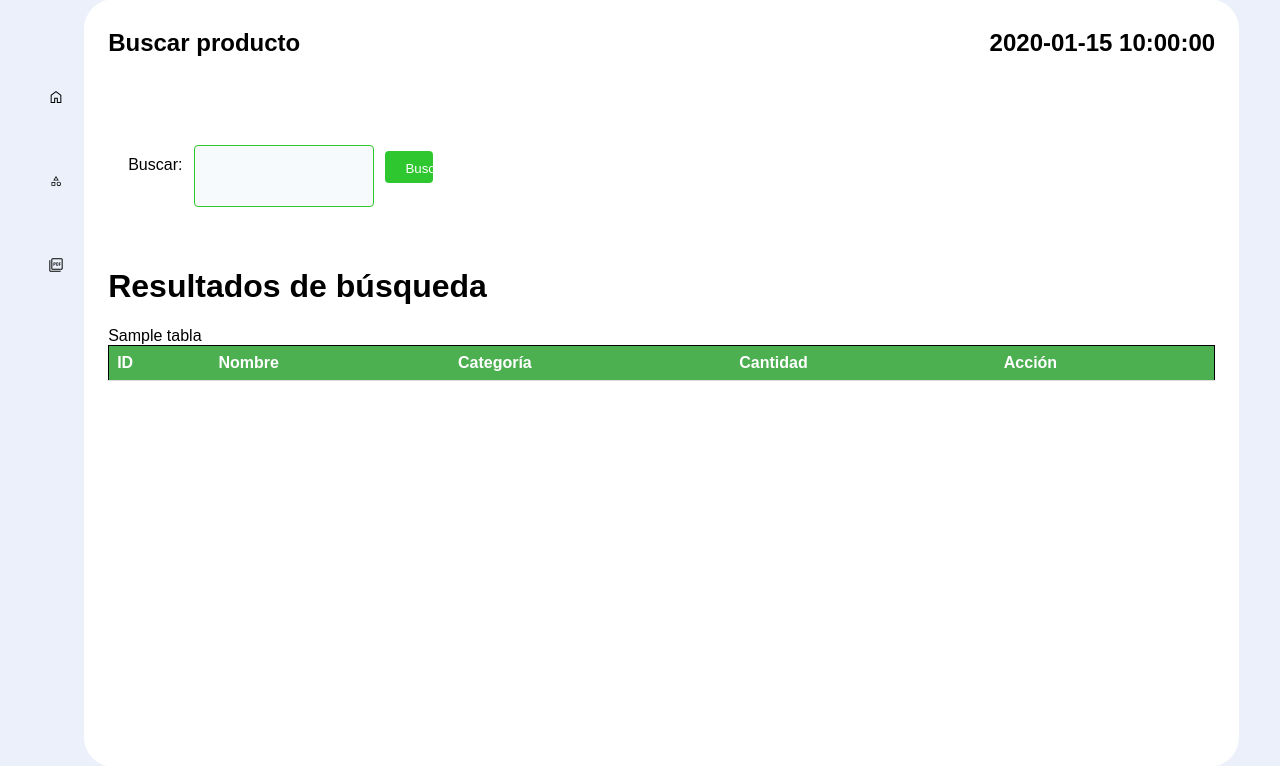
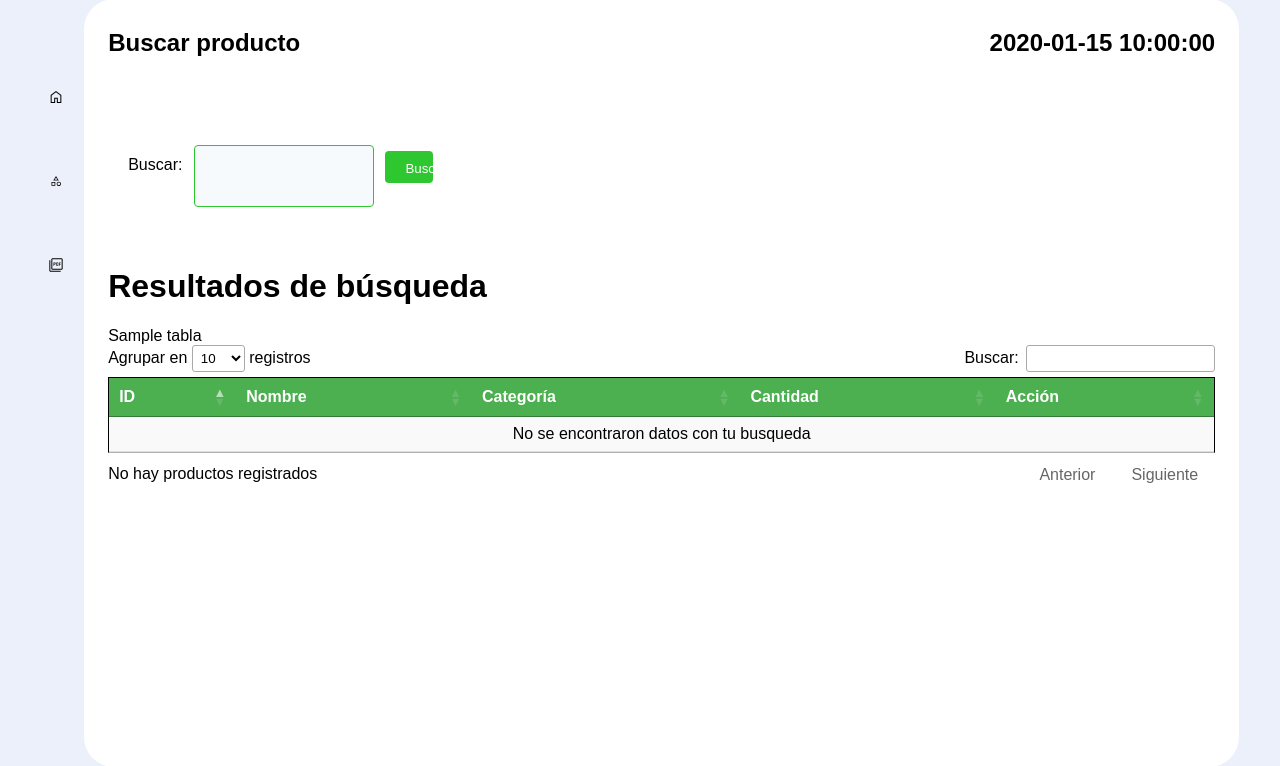
Before and after one commit to Israel-Mancha/FortiApp, a PHP site: template admin/View/search.php in a window 1280 px wide. Shown: the part 361-1127 px from the top of the page. Run offline with PHP 8.4, Linux system fonts and the light colour scheme; the template is opened without the code that fills it: most values are stand-ins (such as "Sample title", 1, 10 or a date in 2020); lists and menus that the app fills with data are empty; some libraries are stand-ins or nearby versions.

Commit message:
paginacion

```diff
--- a/admin/View/search.php
+++ b/admin/View/search.php
@@ -7,6 +7,12 @@
     <meta name="viewport" content="width=device-width, initial-scale=1.0">
     <link rel="stylesheet" href="../css/styles-form.css">
     <link rel="stylesheet" href="../css/styles.css">
+    <!--Datatable plugin CSS file -->
+    <link rel="stylesheet" href="https://cdn.datatables.net/1.10.22/css/jquery.dataTables.min.css" />
+    <!--jQuery library file -->
+    <script type="text/javascript" src="https://code.jquery.com/jquery-3.5.1.js"></script>
+    <!--Datatable plugin JS library file -->
+    <script type="text/javascript" src="https://cdn.datatables.net/1.10.22/js/jquery.dataTables.min.js"></script>
     <title>Productos</title>
     <style>
     table {
@@ -41,6 +47,23 @@
         window.location.href = 'search.php?id_mod=' + id_producto;
 
     }
+    $(document).ready(function () {
+        $('table.stripe').DataTable({
+            language: {
+                search: "Buscar: ",
+                infoEmpty: "No hay productos registrados",
+                info: "Mostrando registros del _START_ al _END_ de un total de _TOTAL_",
+                lengthMenu: "Agrupar en _MENU_ registros",
+                zeroRecords: "No se encontraron datos con tu busqueda",
+                paginate: {
+                    first: "Primero",
+                    previous: "Anterior",
+                    next: "Siguiente",
+                    last: "Ultimo"
+                }
+            }
+        });
+    });
     </script>
 
 </head>
@@ -130,7 +153,8 @@
                 <input class="btn-search" type="submit" value="Buscar">
             </form>
             <h1>Resultados de búsqueda</h1>
-            <table>
+            <table class="stripe">
+                <thead>
                 <tr>
                     <th>ID</th>
                     <th>Nombre</th>
@@ -138,7 +162,9 @@
                     <th>Cantidad</th>
                     <th>Acción</th>
                 </tr>
-                <?php echo $tabla; ?>
+                </thead>
+                <tbody><?php echo $tabla; ?></tbody>
+
             </table>
         </div>
         <br>
```
